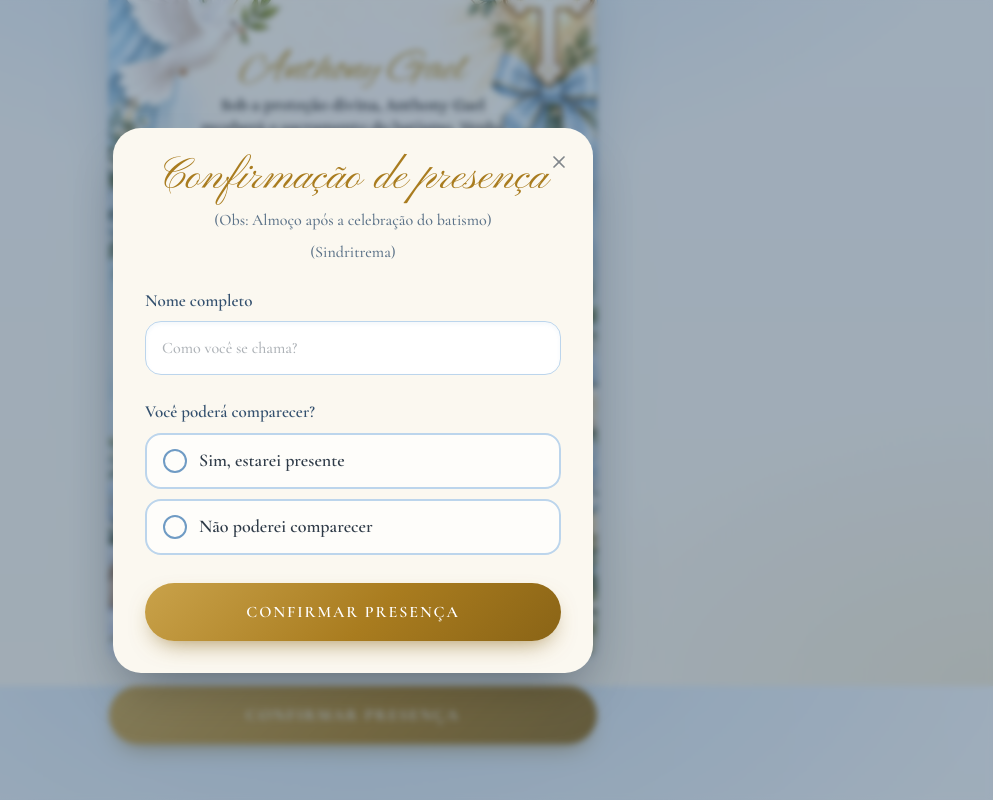
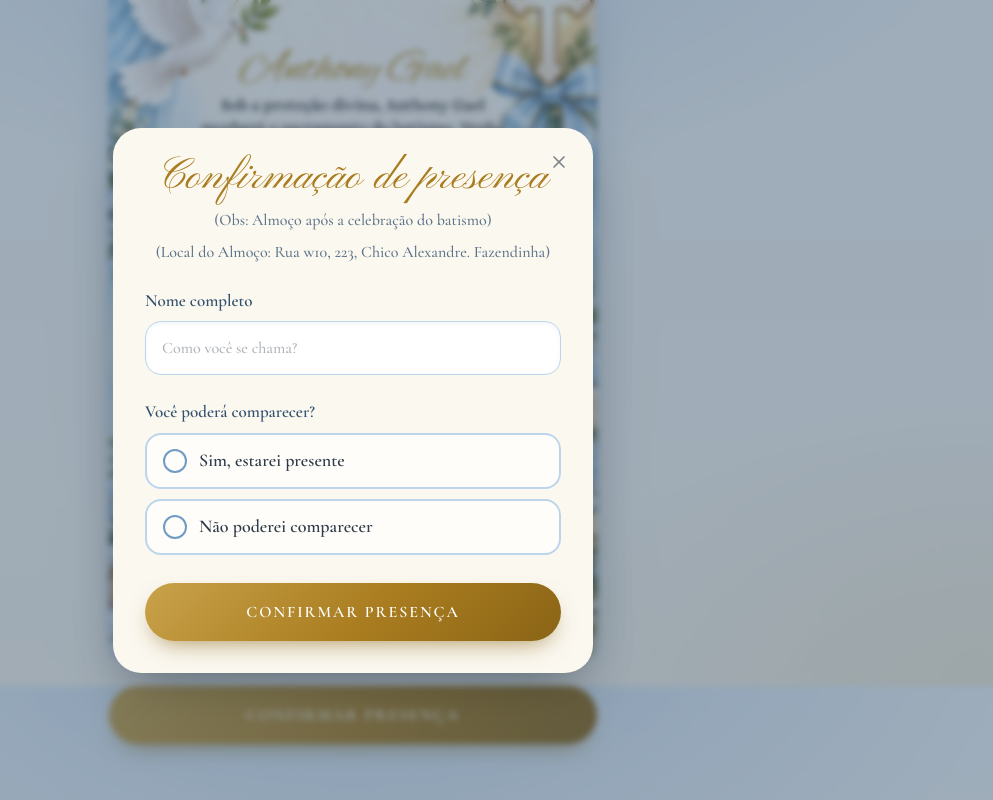
Before and after one commit to ghostSIX00/convite-batizado, a Next.js app: page / in a window 1280 px wide. Both pictures are taken after a click on the button "CONFIRMAR PRESENÇA". Shown: the part 114-914 px from the top of the page, without its empty margins (287-1280 px from the left). Built offline with nearby package versions, Linux system fonts and the light colour scheme; no server answers.

Commit message:
Update RsvpForm.tsx

```diff
--- a/src/components/RsvpForm.tsx
+++ b/src/components/RsvpForm.tsx
@@ -81,7 +81,7 @@ export default function RsvpForm({ onDone }: Props) {
         (Obs: Almoço após a celebração do batismo)
       </p>
        <p className="mx-auto mt-2 text-center text-[16px] font-medium text-marinho/80">
-        (Sindritrema)
+        (Local do Almoço: Rua w10, 223, Chico Alexandre. Fazendinha)
       </p>
 
 
```
